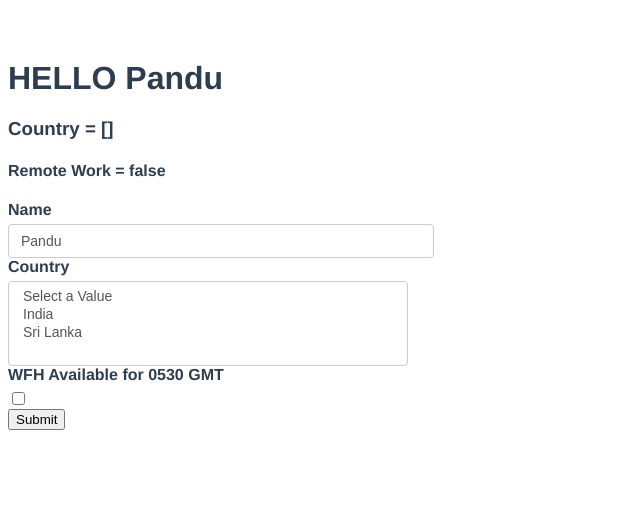
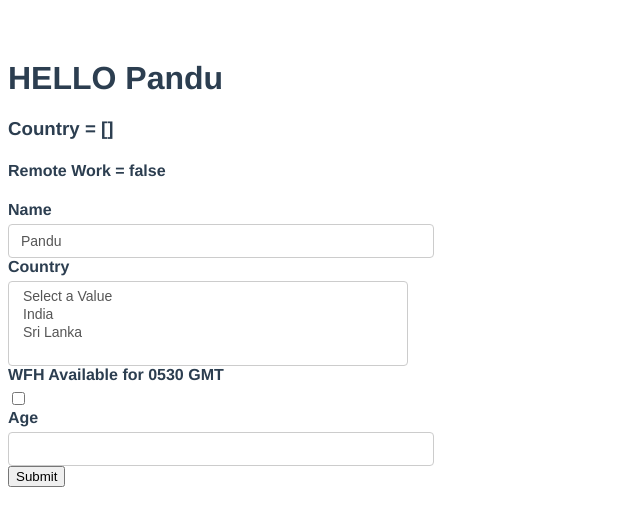
Before and after one commit to p4nduxcv/vue-js-starter, a Vue app: page / in a window 1280 px wide. Shown: the top 526 px of the page, without its empty margins (0-640 px from the left). Built offline with nearby package versions, Linux system fonts and the light colour scheme.

Commit message:
modifiers in vue

```diff
--- a/src/App.vue
+++ b/src/App.vue
@@ -20,8 +20,14 @@
 
     <div>
       <label for="remoteWork">WFH Available for 0530 GMT</label>
-      <input type="checkbox" id="remoteWork" v-model="formValues.remoteWork" />
+      <input type="checkbox" id="remoteWork" v-model="formValues.name" />
     </div>
+
+    <div>
+      <label for="age">Age</label>
+      <input type="text" id="age" v-model.number="formValues.age" />
+    </div>
+
     <div>
       <button>Submit</button>
     </div>
@@ -38,6 +44,7 @@ export default {
         name: "Pandu",
         country: [],
         remoteWork: false,
+        age: null,
       },
     };
   },
```
